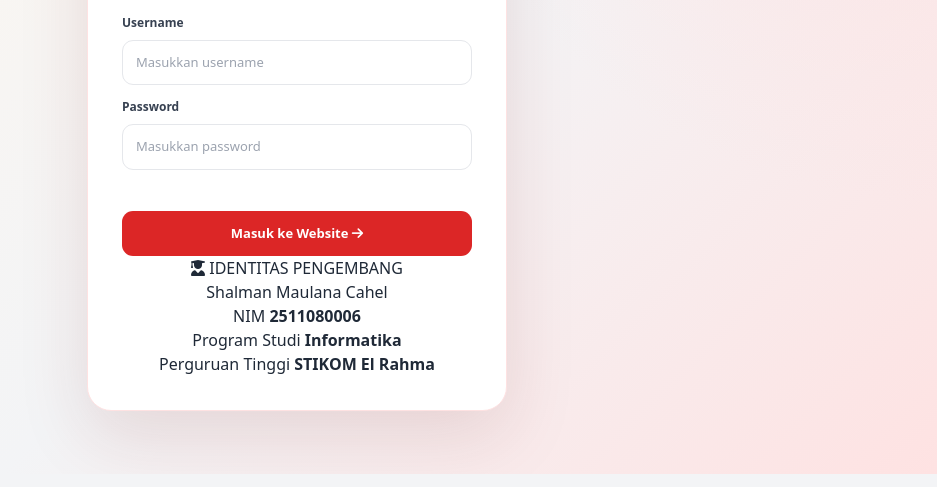
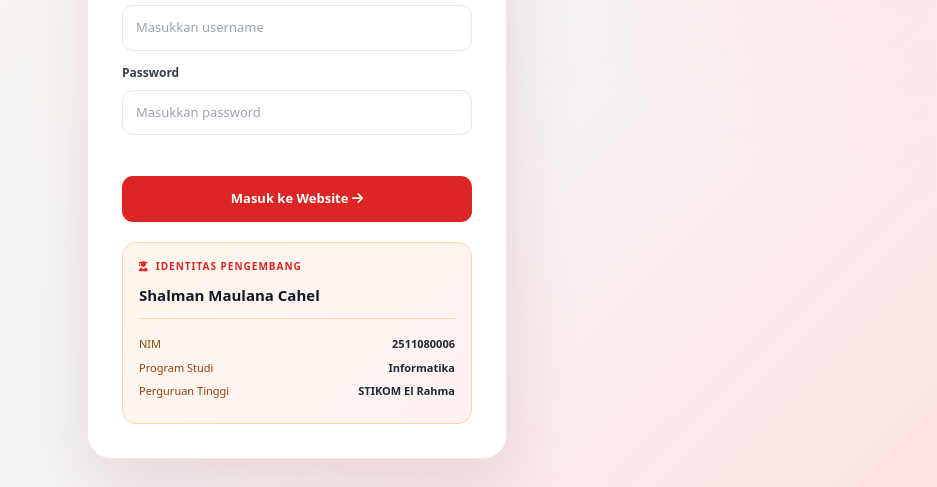
Before and after one commit to salmannmaulana2006-web/chiken-lazdano-uts, a plain HTML site: page Chiken lazdano/index.html in a window 1280 px wide. Shown: the part 326-813 px from the top of the page, without its empty margins (343-1280 px from the left). Drawn offline with nearby package versions, Linux system fonts and the light colour scheme.

Commit message:
Update style.css

```diff
--- a/Chiken lazdano/style.css
+++ b/Chiken lazdano/style.css
@@ -71,6 +71,54 @@ body {
 .login-submit { margin-top: 9px; padding: 13px; border-radius: 11px; background: #dc2626; color: white; font-size: 13px; font-weight: 800; transition: .2s; }
 .login-submit:hover { background: #b91c1c; transform: translateY(-1px); }
 .login-error { min-height: 16px; color: #dc2626; font-size: 11px; font-weight: 600; }
-.login-demo { margin-top: 18px; padding: 11px; border-radius: 10px; background: #fff7ed; color: #92400e; font-size: 11px; line-height: 1.7; }
+/* IDENTITAS PENGEMBANG */
+.login-identity {
+    margin-top: 20px;
+    padding: 16px;
+    border: 1px solid #fed7aa;
+    border-radius: 14px;
+    background: linear-gradient(135deg, #fff7ed, #fff1f2);
+    text-align: left;
+}
+
+.identity-heading {
+    display: flex;
+    align-items: center;
+    gap: 7px;
+    color: #dc2626;
+    font-size: 10px;
+    font-weight: 800;
+    letter-spacing: 1px;
+    margin-bottom: 10px;
+}
+
+.login-identity h3 {
+    color: #111827;
+    font-size: 15px;
+    font-weight: 800;
+    margin-bottom: 12px;
+}
+
+.identity-details {
+    border-top: 1px solid #fed7aa;
+    padding-top: 10px;
+}
+
+.identity-details p {
+    display: flex;
+    justify-content: space-between;
+    gap: 10px;
+    margin: 7px 0;
+    font-size: 11px;
+}
+
+.identity-details p span {
+    color: #92400e;
+}
+
+.identity-details p strong {
+    color: #1f2937;
+    text-align: right;
+}
 .login-note { margin-top: 16px; color: #9ca3af; font-size: 10px; }
 @media (max-width: 480px) { .login-card { padding: 27px 22px; } }
```
